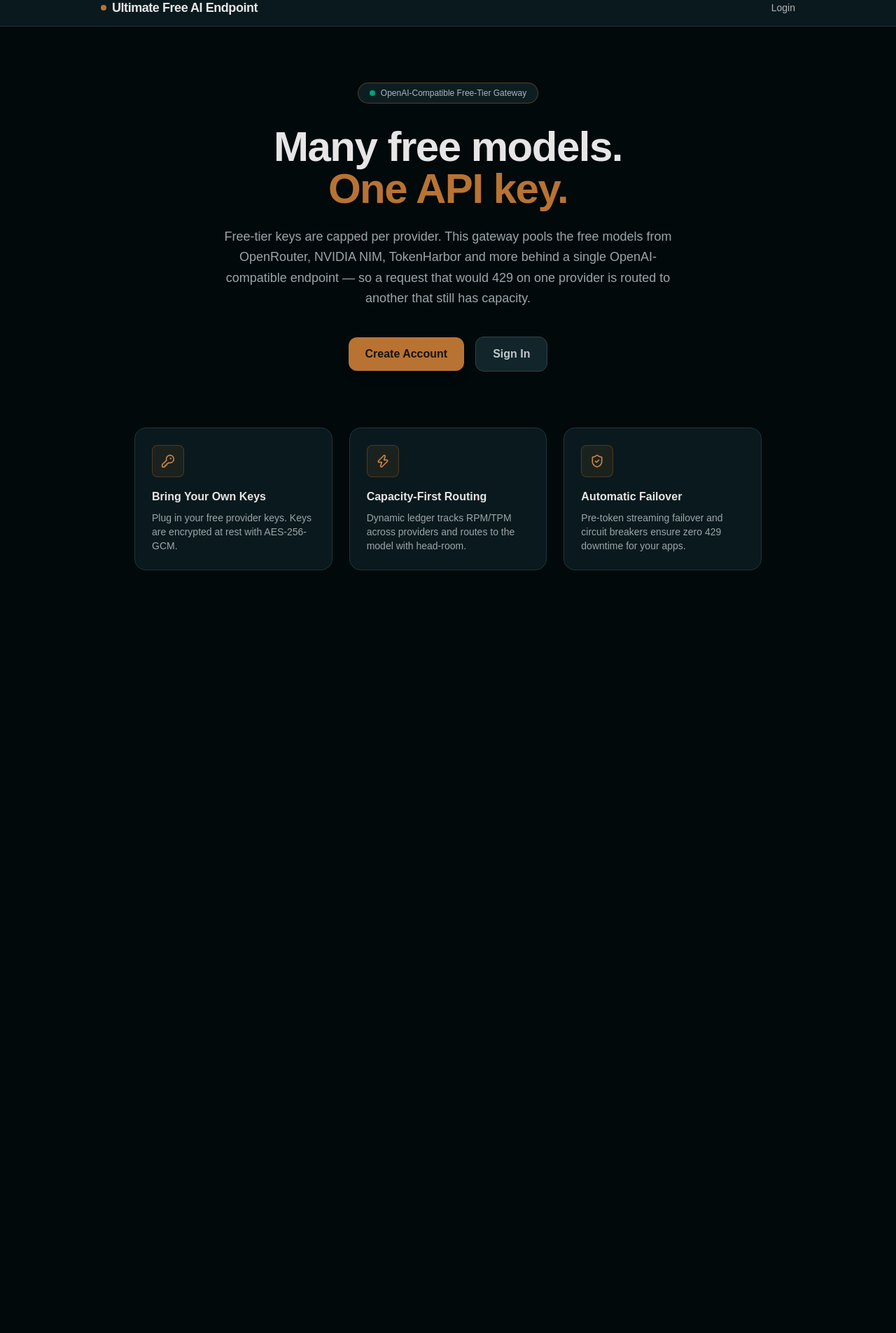
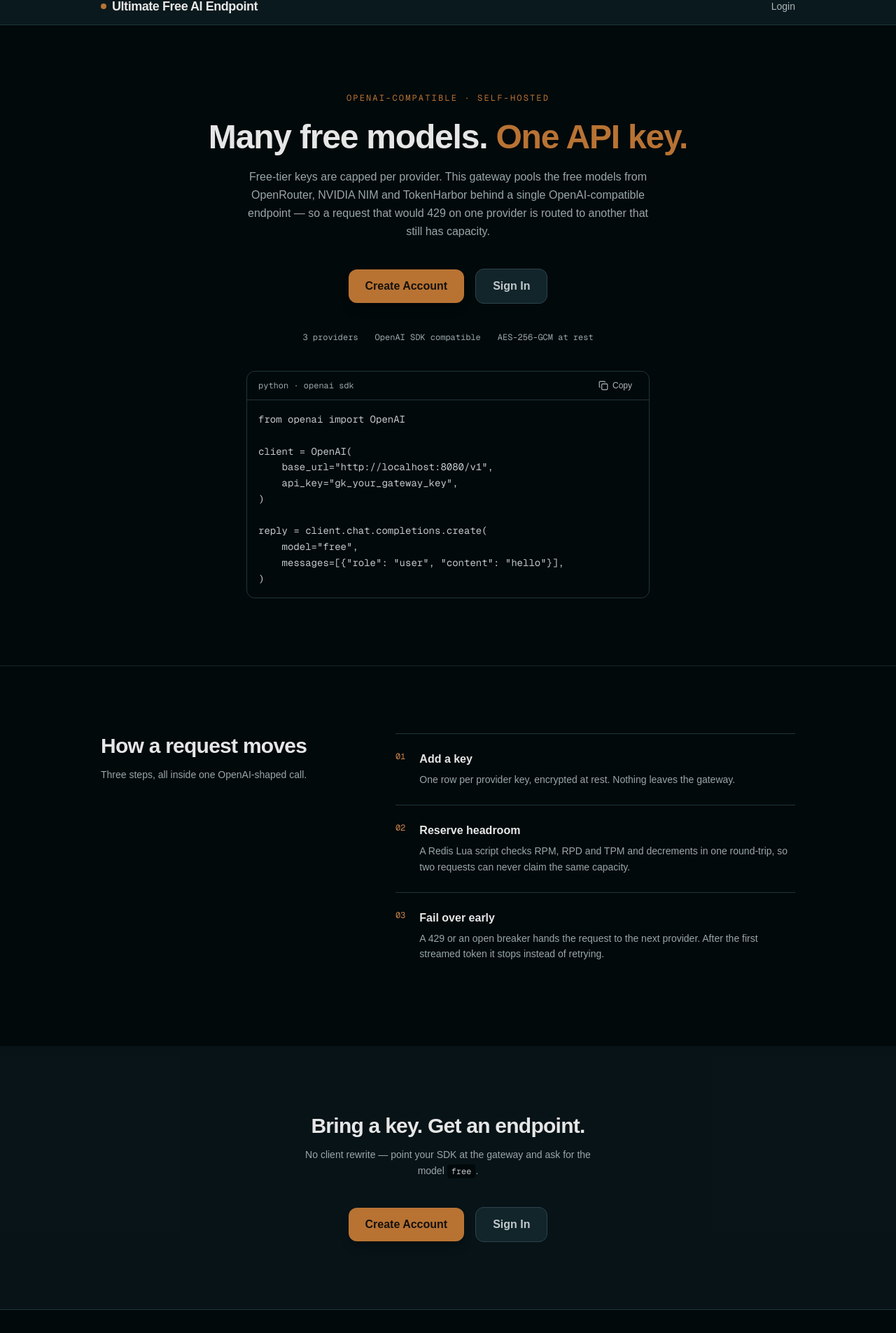
Before and after one commit to NeverSpot/ultimate_free_AI_API, a Next.js app in the folder frontend/: page / in a window 1280 px wide. Shown: the part 17-1922 px from the top of the page at 70% size. Before the commit the page ends 912 px from the top, so only its background shows below. Built offline with nearby package versions, Linux system fonts and the light colour scheme; no server answers.

Commit message:
feat(frontend): quiet landing page with quickstart snippet

```diff
--- a/frontend/package.json
+++ b/frontend/package.json
@@ -8,7 +8,8 @@
     "start": "next start",
     "lint": "eslint",
     "typecheck": "tsc --noEmit",
-    "check:tokens": "node scripts/check-tokens.mjs"
+    "check:tokens": "node scripts/check-tokens.mjs",
+    "check:landing": "node scripts/check-landing.mjs"
   },
   "dependencies": {
     "lucide-react": "^1.72.0",
--- /dev/null
+++ b/frontend/scripts/check-landing.mjs
@@ -0,0 +1,54 @@
+#!/usr/bin/env node
+// Contract for the landing page: one h1, no self-animation, the quickstart
+// snippet present, visible copy under budget. Run: npm run check:landing
+// Reads the prerendered HTML, so `npm run build` must have run first.
+import { readFileSync } from 'node:fs';
+import { resolve, dirname } from 'node:path';
+import { fileURLToPath } from 'node:url';
+
+const root = resolve(dirname(fileURLToPath(import.meta.url)), '..');
+const file = resolve(root, '.next/server/app/index.html');
+
+let html;
+try {
+  html = readFileSync(file, 'utf8');
+} catch {
+  console.error(`FAIL — ${file} is missing. Run "npm run build" first.`);
+  process.exit(1);
+}
+
+// Strip the RSC flight payload and inline styles so only rendered copy counts.
+// React escapes quotes in text nodes as &quot;, so decode them before the
+// generic entity strip or every quoted string in the snippet reads as broken.
+const body = html
+  .replace(/<script[\s\S]*?<\/script>/g, ' ')
+  .replace(/<style[\s\S]*?<\/style>/g, ' ')
+  .replace(/&quot;/g, '"')
+  .replace(/&#x27;/g, "'");
+const text = body
+  .replace(/<[^>]+>/g, ' ')
+  .replace(/&[a-z#0-9]+;/gi, ' ')
+  .replace(/\s+/g, ' ')
+  .trim();
+const words = text.split(' ').filter(Boolean);
+
+const failures = [];
+const check = (ok, message) => {
+  if (!ok) failures.push(message);
+};
+
+check((html.match(/<h1[\s>]/g) || []).length === 1, 'page must render exactly one <h1>');
+check(!/animate-/.test(html), 'no animate-* utilities — the page must not move on its own');
+check(text.includes('chat.completions.create'), 'the quickstart snippet is missing');
+check(text.includes('model="free"'), 'the snippet must advertise model="free"');
+check(/<footer[\s>]/.test(html), 'the page shell must render a <footer>');
+check(/How a request moves/.test(text), 'the "How a request moves" section is missing');
+check(words.length >= 90, `only ${words.length} visible words — the page looks empty`);
+check(words.length <= 230, `${words.length} visible words — over the 230-word clutter budget`);
+
+for (const failure of failures) console.error(`FAIL — ${failure}`);
+if (failures.length) {
+  console.error(`\n${failures.length} landing check(s) failed.`);
+  process.exit(1);
+}
+console.log(`PASS — landing contract holds (${words.length} visible words).`);
--- a/frontend/src/app/layout.tsx
+++ b/frontend/src/app/layout.tsx
@@ -3,6 +3,7 @@ import { Geist, Geist_Mono } from 'next/font/google';
 import Link from 'next/link';
 import React from 'react';
 import { AuthNav } from '@/components/auth-nav';
+import { Footer } from '@/components/site/footer';
 import './globals.css';
 
 const geistSans = Geist({
@@ -33,9 +34,12 @@ export default function RootLayout({
       className={`${geistSans.variable} ${geistMono.variable} h-full antialiased`}
     >
       <body className="min-h-full flex flex-col bg-slate-950 text-slate-100">
-        <header className="border-t-2 border-t-copper border-b border-slate-800 bg-slate-900/60 backdrop-blur">
+        <header className="border-b border-slate-800 bg-slate-900/60 backdrop-blur">
           <div className="mx-auto flex max-w-5xl items-center justify-between px-4 py-3">
-            <Link href="/" className="inline-flex items-center gap-2 text-lg font-semibold tracking-tight text-slate-100 transition hover:text-copper-lift">
+            <Link
+              href="/"
+              className="inline-flex items-center gap-2 text-lg font-semibold tracking-tight text-slate-100 transition hover:text-copper-lift"
+            >
               <span className="h-2 w-2 rounded-sm bg-copper" aria-hidden />
               Ultimate Free AI Endpoint
             </Link>
@@ -43,6 +47,7 @@ export default function RootLayout({
           </div>
         </header>
         <main className="flex-1">{children}</main>
+        <Footer />
       </body>
     </html>
   );
--- a/frontend/src/app/page.tsx
+++ b/frontend/src/app/page.tsx
@@ -1,62 +1,114 @@
-import { KeyRound, ShieldCheck, Zap } from 'lucide-react';
 import { HomeCta } from '@/components/home-cta';
+import { CodeBlock } from '@/components/site/code-block';
+import { Section } from '@/components/site/section';
+
+const QUICKSTART = `from openai import OpenAI
+
+client = OpenAI(
+    base_url="http://localhost:8080/v1",
+    api_key="gk_your_gateway_key",
+)
+
+reply = client.chat.completions.create(
+    model="free",
+    messages=[{"role": "user", "content": "hello"}],
+)`;
+
+const FACTS = ['3 providers', 'OpenAI SDK compatible', 'AES-256-GCM at rest'] as const;
+
+const STEPS = [
+  {
+    title: 'Add a key',
+    body: 'One row per provider key, encrypted at rest. Nothing leaves the gateway.',
+  },
+  {
+    title: 'Reserve headroom',
+    body: 'A Redis Lua script checks RPM, RPD and TPM and decrements in one round-trip, so two requests can never claim the same capacity.',
+  },
+  {
+    title: 'Fail over early',
+    body: 'A 429 or an open breaker hands the request to the next provider. After the first streamed token it stops instead of retrying.',
+  },
+] as const;
 
 export default function Home() {
   return (
-    <div className="flex flex-1 flex-col items-center justify-center px-4 py-20 text-center">
-      <div className="inline-flex items-center gap-2 rounded-full border border-copper/40 bg-slate-900/80 px-4 py-1.5 text-xs font-medium text-slate-300">
-        <span className="h-2 w-2 rounded-full bg-emerald-400 animate-pulse" />
-        OpenAI-Compatible Free-Tier Gateway
-      </div>
+    <>
+      {/* 1. Hero — headline, one sentence, actions, the API as the product shot. */}
+      <Section divided={false}>
+        <div className="text-center">
+          <p className="font-mono text-xs uppercase tracking-[0.18em] text-copper">
+            OpenAI-compatible · self-hosted
+          </p>
 
-      <h1 className="mt-8 max-w-3xl text-5xl font-bold tracking-tight text-slate-100 sm:text-6xl">
-        Many free models.
-        <br />
-        <span className="text-copper">One API key.</span>
+          <h1 className="mt-6 text-4xl font-semibold tracking-tight text-slate-100 sm:text-5xl">
+            Many free models. <span className="text-copper">One API key.</span>
           </h1>
 
-      <p className="mt-6 max-w-2xl text-lg leading-relaxed text-slate-400">
-        Free-tier keys are capped per provider. This gateway pools the free models from OpenRouter,
-        NVIDIA NIM, TokenHarbor and more behind a single OpenAI-compatible endpoint — so a request
-        that would 429 on one provider is routed to another that still has capacity.
+          <p className="mx-auto mt-5 max-w-xl text-base leading-relaxed text-slate-400">
+            Free-tier keys are capped per provider. This gateway pools the free models from
+            OpenRouter, NVIDIA NIM and TokenHarbor behind a single OpenAI-compatible endpoint — so
+            a request that would 429 on one provider is routed to another that still has capacity.
           </p>
 
-      {/* Landing CTAs — session-aware; see components/home-cta.tsx */}
           <HomeCta />
 
-      {/* Value Prop Highlights */}
-      <div className="mt-20 grid max-w-4xl grid-cols-1 gap-6 sm:grid-cols-3 text-left">
-        <div className="rounded-2xl border border-slate-800 bg-slate-900/60 p-6 backdrop-blur transition hover:border-copper/40">
-          <div className="mb-4 inline-flex rounded-lg border border-copper/30 bg-copper/10 p-3 text-copper-lift">
-            <KeyRound size={20} />
+          <ul className="mt-10 flex flex-wrap items-center justify-center gap-x-6 gap-y-2 font-mono text-xs text-slate-400">
+            {FACTS.map((fact) => (
+              <li key={fact}>{fact}</li>
+            ))}
+          </ul>
+
+          <div className="mx-auto mt-10 max-w-xl">
+            <CodeBlock code={QUICKSTART} label="python · openai sdk" />
           </div>
-          <h3 className="text-base font-semibold text-slate-100">Bring Your Own Keys</h3>
-          <p className="mt-2 text-sm text-slate-400">
-            Plug in your free provider keys. Keys are encrypted at rest with AES-256-GCM.
+        </div>
+      </Section>
+
+      {/* 2. How a request moves — numbered narrative, no cards. */}
+      <Section width="wide">
+        <div className="grid gap-10 lg:grid-cols-[minmax(0,1fr)_minmax(0,1.6fr)] lg:gap-16">
+          <div className="lg:sticky lg:top-24 lg:self-start">
+            <h2 className="text-2xl font-semibold tracking-tight text-slate-100 sm:text-3xl">
+              How a request moves
+            </h2>
+            <p className="mt-3 max-w-xs text-sm leading-relaxed text-slate-400">
+              Three steps, all inside one OpenAI-shaped call.
             </p>
           </div>
 
-        <div className="rounded-2xl border border-slate-800 bg-slate-900/60 p-6 backdrop-blur transition hover:border-copper/40">
-          <div className="mb-4 inline-flex rounded-lg border border-copper/30 bg-copper/10 p-3 text-copper-lift">
-            <Zap size={20} />
+          <ol className="divide-y divide-slate-800 border-t border-slate-800">
+            {STEPS.map((step, index) => (
+              <li key={step.title} className="flex gap-5 py-6">
+                <span className="font-mono text-xs text-copper-lift">
+                  {String(index + 1).padStart(2, '0')}
+                </span>
+                <div>
+                  <h3 className="text-base font-semibold text-slate-100">{step.title}</h3>
+                  <p className="mt-1.5 text-sm leading-relaxed text-slate-400">{step.body}</p>
                 </div>
-          <h3 className="text-base font-semibold text-slate-100">Capacity-First Routing</h3>
-          <p className="mt-2 text-sm text-slate-400">
-            Dynamic ledger tracks RPM/TPM across providers and routes to the model with head-room.
+              </li>
+            ))}
+          </ol>
+        </div>
+      </Section>
+
+      {/* 3. Closing CTA — the last chance to act. */}
+      <Section divided={false} className="bg-slate-900/40">
+        <div className="text-center">
+          <h2 className="text-2xl font-semibold tracking-tight text-slate-100 sm:text-3xl">
+            Bring a key. Get an endpoint.
+          </h2>
+          <p className="mx-auto mt-3 max-w-md text-sm leading-relaxed text-slate-400">
+            No client rewrite — point your SDK at the gateway and ask for the model{' '}
+            <code className="rounded bg-slate-950 px-1.5 py-0.5 font-mono text-xs text-slate-200">
+              free
+            </code>
+            .
           </p>
+          <HomeCta />
         </div>
-
-        <div className="rounded-2xl border border-slate-800 bg-slate-900/60 p-6 backdrop-blur transition hover:border-copper/40">
-          <div className="mb-4 inline-flex rounded-lg border border-copper/30 bg-copper/10 p-3 text-copper-lift">
-            <ShieldCheck size={20} />
-          </div>
-          <h3 className="text-base font-semibold text-slate-100">Automatic Failover</h3>
-          <p className="mt-2 text-sm text-slate-400">
-            Pre-token streaming failover and circuit breakers ensure zero 429 downtime for your
-            apps.
-          </p>
-        </div>
-      </div>
-    </div>
+      </Section>
+    </>
   );
 }
--- a/frontend/src/components/home-cta.tsx
+++ b/frontend/src/components/home-cta.tsx
@@ -15,9 +15,10 @@ export function HomeCta() {
   if (loading) {
     // Hold the layout while the session probe runs so a signed-in visitor does
     // not see "Create Account" flash before the dashboard link replaces it.
+    // Deliberately static: the landing page ships no self-animation.
     return (
       <div className="mt-10 flex flex-wrap items-center justify-center gap-4">
-        <div className="h-12 w-56 animate-pulse rounded-xl bg-slate-800/60" />
+        <div className="h-12 w-56 rounded-xl bg-slate-800/60" />
       </div>
     );
   }
--- /dev/null
+++ b/frontend/src/components/site/code-block.tsx
@@ -0,0 +1,41 @@
+'use client';
+
+import { useState } from 'react';
+import { Check, Copy } from 'lucide-react';
+
+/**
+ * The landing page's only client island: a copy button. The snippet arrives as
+ * a plain string prop, so the page around it stays a server component.
+ */
+export function CodeBlock({ code, label }: { code: string; label: string }) {
+  const [copied, setCopied] = useState(false);
+
+  async function copy() {
+    try {
+      await navigator.clipboard.writeText(code);
+      setCopied(true);
+      window.setTimeout(() => setCopied(false), 1500);
+    } catch {
+      /* clipboard blocked on an insecure origin — leave the label as it is */
+    }
+  }
+
+  return (
+    <div className="overflow-hidden rounded-xl border border-slate-800 bg-slate-950 text-left">
+      <div className="flex items-center justify-between border-b border-slate-800 px-4 py-2">
+        <span className="font-mono text-xs text-slate-400">{label}</span>
+        <button
+          type="button"
+          onClick={copy}
+          className="inline-flex items-center gap-1.5 rounded-md px-2 py-1 text-xs text-slate-300 transition hover:text-copper-lift"
+        >
+          {copied ? <Check size={14} /> : <Copy size={14} />}
+          {copied ? 'Copied' : 'Copy'}
+        </button>
+      </div>
+      <pre className="overflow-x-auto px-4 py-4 text-xs leading-relaxed whitespace-pre-wrap break-words text-slate-200 sm:whitespace-pre sm:text-sm">
+        <code>{code}</code>
+      </pre>
+    </div>
+  );
+}
--- /dev/null
+++ b/frontend/src/components/site/footer.tsx
@@ -0,0 +1,22 @@
+import Link from 'next/link';
+
+export function Footer() {
+  return (
+    <footer className="border-t border-slate-800">
+      <div className="mx-auto flex w-full max-w-5xl flex-col gap-3 px-4 py-8 text-xs text-slate-400 sm:flex-row sm:items-center sm:justify-between">
+        <p>Ultimate Free AI Endpoint — self-hosted, OpenAI-compatible.</p>
+        <nav className="flex items-center gap-4">
+          <Link href="/login" className="transition hover:text-copper-lift">
+            Sign in
+          </Link>
+          <Link href="/login?tab=register" className="transition hover:text-copper-lift">
+            Create account
+          </Link>
+          <Link href="/keys" className="transition hover:text-copper-lift">
+            Keys
+          </Link>
+        </nav>
+      </div>
+    </footer>
+  );
+}
--- /dev/null
+++ b/frontend/src/components/site/section.tsx
@@ -0,0 +1,25 @@
+import type { ReactNode } from 'react';
+
+/**
+ * The site's only page-level spacing wrapper. Two widths, one vertical
+ * rhythm — sections cannot drift into their own padding.
+ */
+export function Section({
+  children,
+  width = 'text',
+  divided = true,
+  className = '',
+}: {
+  children: ReactNode;
+  width?: 'text' | 'wide';
+  divided?: boolean;
+  className?: string;
+}) {
+  const max = width === 'wide' ? 'max-w-5xl' : 'max-w-3xl';
+  const edge = divided ? 'border-t border-slate-800/60' : '';
+  return (
+    <section className={`${edge} ${className}`}>
+      <div className={`mx-auto w-full ${max} px-4 py-16 sm:py-24`}>{children}</div>
+    </section>
+  );
+}
```
Lines whose indentation alone changed are shown as unchanged.
